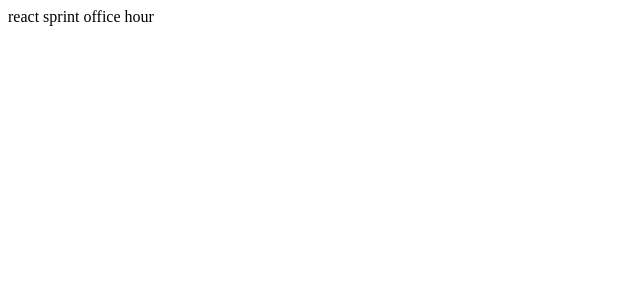
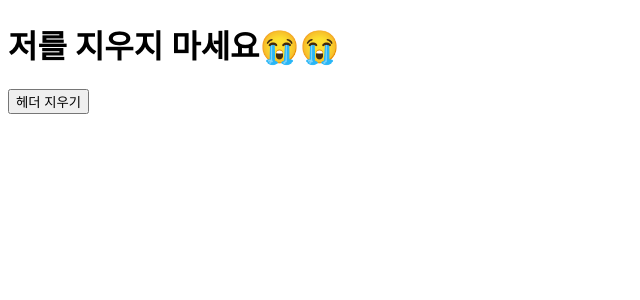
Before and after one commit to tac-o-cat/react-soh, a React (Create React App) app: page / in a window 1280 px wide. Shown: the top 300 px of the page, without its empty margins (0-640 px from the left). Built offline with nearby package versions, Linux system fonts and the light colour scheme.

Commit message:
:sparkles: Create umount demo

```diff
--- a/src/App.js
+++ b/src/App.js
@@ -2,13 +2,37 @@ import React from 'react';
 import './App.css';
 
 class App extends React.Component {
-  constructor() {
-    super()
+  constructor(props) {
+    super(props)
+    this.state = { show: true }
+  }
+
+  hideHeader = ()=>{
+    this.setState({show: false})
+  }
+
+  render() {
+    let myheader;
+    if (this.state.show) {
+      myheader = <Child />;
+    };
+    return (
+      <div>
+      {myheader}
+      <button type="button" onClick={this.hideHeader}>헤더 지우기</button>
+      </div>
+    );
+  }
+}
+
+class Child extends React.Component {
+  componentWillUnmount() {
+    alert("헤더 컴포넌트가 unmount합니다..");
   }
   render() {
     return (
-      <div>react sprint office hour</div>
-    )
+      <h1>저를 지우지 마세요😭😭</h1>
+    );
   }
 }
 
```
